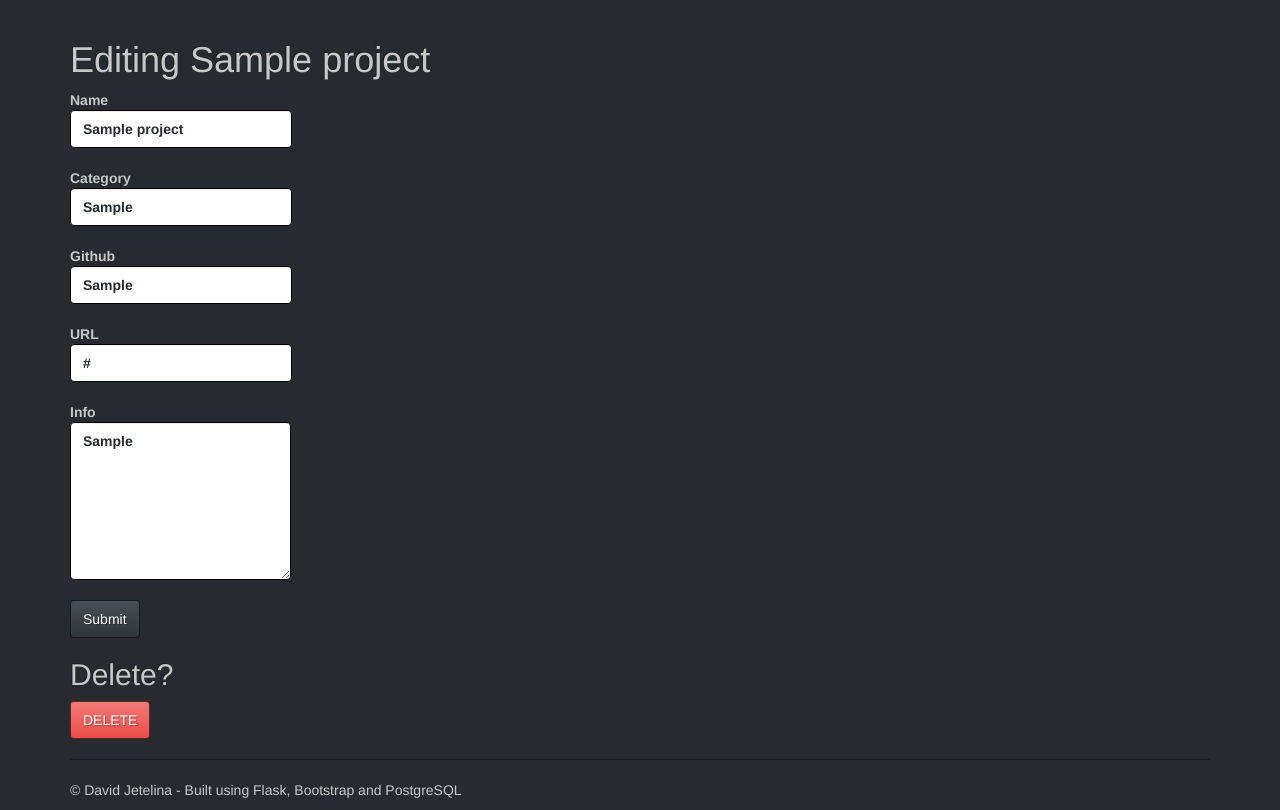
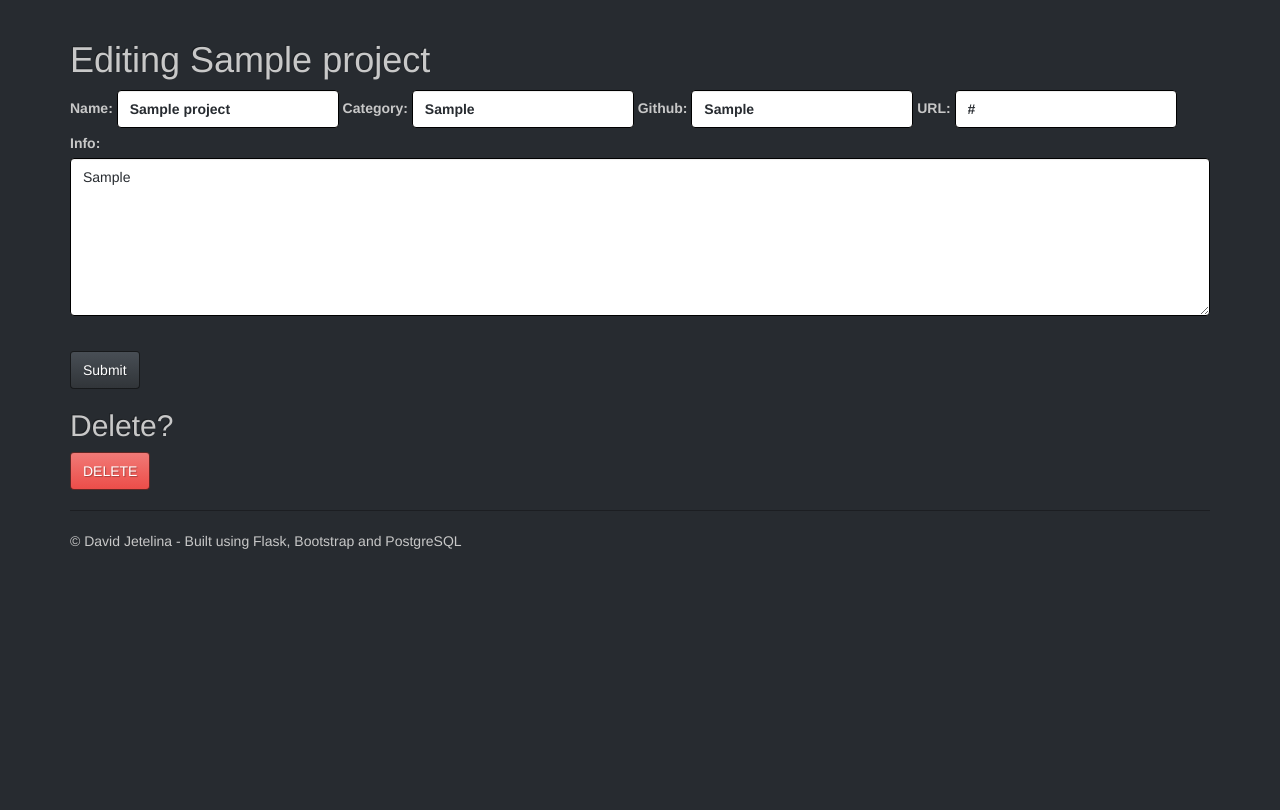
Before and after one commit to djetelina/DJetelina-flaskweb, a Flask app: a page that uses templates/edit.html in a window 1280 px wide. Shown: the part 52-862 px from the top of the page. After the commit the page ends 601 px from the top, so only its background shows below. Run offline with Flask 2, Linux system fonts and the light colour scheme; the visitor is signed in with stand-in values (Sample User, id 1); tables that the repository leaves empty hold one stand-in row (values such as "Sample post"); some libraries are stand-ins or nearby versions.

Commit message:
view and playing around with form in edit a bit

```diff
--- a/app.py
+++ b/app.py
@@ -8,12 +8,15 @@ from views import *
 from models import *
 
 app.config.from_object('config')
+
+
 @app.context_processor
 def inject_categories():
     query = db.session.query(Projects.category.distinct().label("category"))
     g.categories = [row.category for row in query.all()]
     return dict(categories=g.categories)
 
+
 if __name__ == "__main__":
     db.create_all()
     port = int(os.environ.get("PORT", 5000))
--- a/static/styles/main.css
+++ b/static/styles/main.css
@@ -1,6 +1,3 @@
 .dropdown:hover .dropdown-menu {
    display: block!important;
 }
-textarea {
-    width: 100%;
-}
--- a/templates/edit.html
+++ b/templates/edit.html
@@ -3,25 +3,27 @@
 {% block content %}
     <h1>Editing {{ project.name }}</h1>
     <form role="form" action="{{ request.path }}" method="post">
-        <div class="form-group">
-            <label for="name">Name<br>
-            <input class="form-control" type="text" name="name" value="{{ project.name }}" /></label><br>
+        <div class="form-inline">
+            <label for="name">
+                Name:
+                <input class="form-control" type="text" name="name" id="name" value="{{ project.name }}" />
+            </label>
+            <label for="category">
+                Category:
+                <input class="form-control" type="text" name="category" id="category" value="{{ project.category }}" />
+            </label>
+            <label for="github">
+                Github:
+                <input class="form-control" type="text" name="github" id="github" value="{{ project.github if project.github != None }}" />
+            </label>
+            <label class="control-label" for="url">
+                URL:
+                <input class="form-control" type="text" name="url" id="url" value="{{ project.url if project.url != None }}" />
+            </label>
         </div>
         <div class="form-group">
-            <label for="category">Category<br>
-            <input class="form-control" type="text" name="category" value="{{ project.category }}" /></label><br>
-        </div>
-        <div class="form-group">
-            <label for="github">Github<br>
-            <input class="form-control" type="text" name="github" value="{{ project.github if project.github != None }}" /></label><br>
-        </div>
-        <div class="form-group">
-            <label for="url">URL<br>
-            <input class="form-control" type="text" name="url" value="{{ project.url if project.url != None }}" /></label><br>
-        </div>
-        <div class="form-group">
-            <label for="info">Info<br>
-            <textarea class="form-control" name="info" rows="7">{{ project.info }}</textarea></label><br>
+            <label for="info">Info:</label>
+            <textarea class="form-control" name="info" id="info" rows="7">{{ project.info }}</textarea><br>
         </div>
 
         <button type="submit" class="btn btn-default">Submit</button>
--- a/templates/home.html
+++ b/templates/home.html
@@ -25,6 +25,7 @@
                    <td>{{ project.info }}</td>
                    <td>
                        <div class="btn-group">
+                           <a class="btn btn-success btn-xs" href="{{ url_for('project', project=project.name) }}">View</a>
                            <a class="btn btn-info btn-xs" href="{{ url_for('edit', name=project.name) }}">Edit</a>
                            <a class="btn btn-danger btn-xs" href="{{ url_for('delete', name=project.name) }}">Delete</a>
                        </div>
--- a/views.py
+++ b/views.py
@@ -53,10 +53,21 @@ def logout():
 
 @app.route("/category/<string:category>")
 def category(category):
-    return render_template('category.html',
-                           name = category,
-                           category = Projects.query.filter(Projects.category==category).all(),
-                           )
+    found = Projects.query.filter(Projects.category==category).all()
+    if found is not None:
+        return render_template('category.html',
+                               name = category,
+                               category = found,
+                               )
+    else:
+        redirect(url_for('page_not_found'))
+
+
+@app.route("/project/<string:project>")
+def project(project):
+    return render_template('project.html',
+                           project=Projects.query.filter(Projects.name==project).first())
+
 
 @app.route("/edit/<string:name>", methods=['GET', 'POST'])
 @login_required
```
Also changed, not shown: templates/project.html (added, +13 -0 lines).
